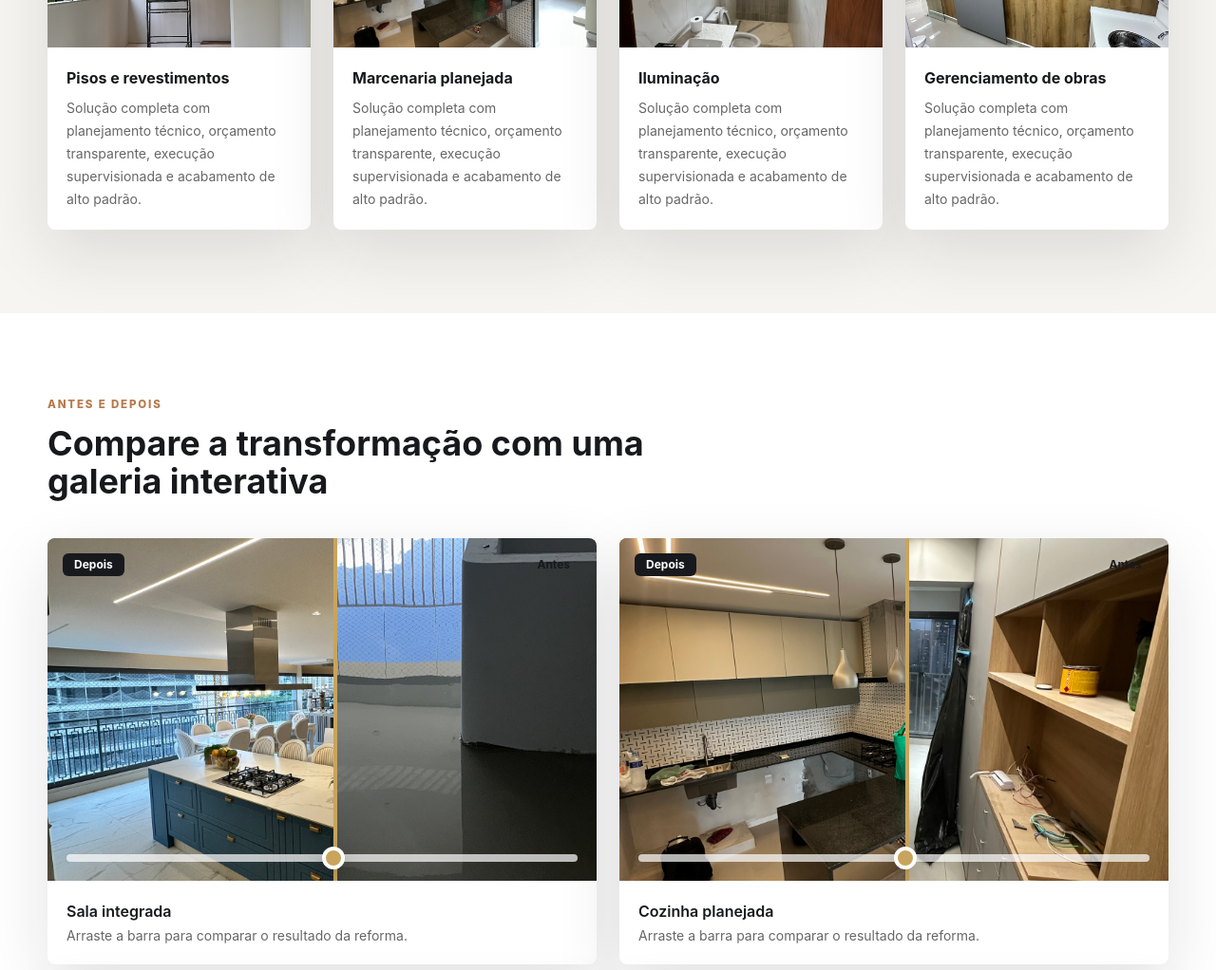
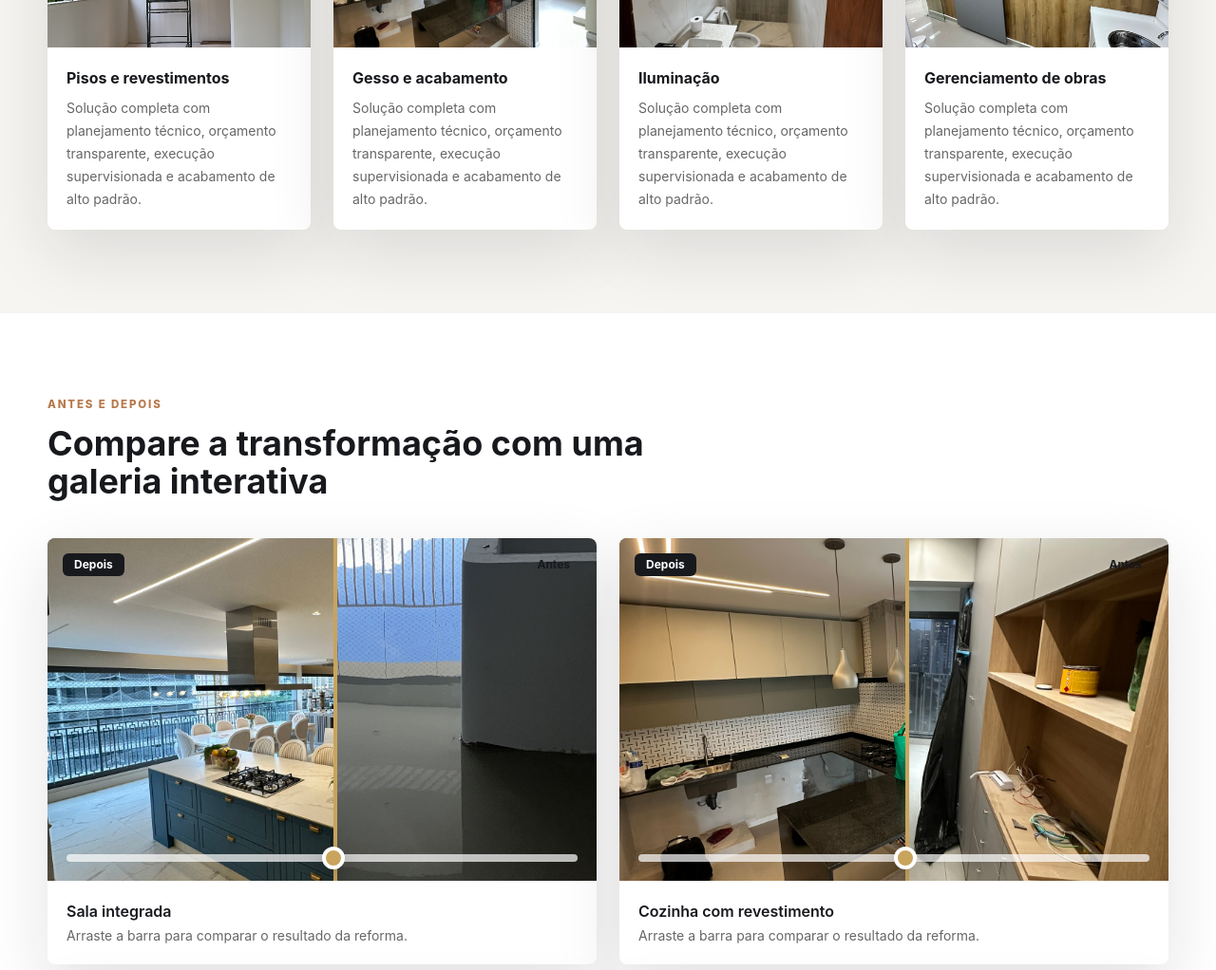
Before and after one commit to vanilsonsoares/grupo-cbs, a Next.js app: page / in a window 1280 px wide. Shown: the part 3328-4350 px from the top of the page at 95% size. Built offline with nearby package versions, Linux system fonts and the light colour scheme.

Commit message:
Remover marcenaria dos servicos

```diff
--- a/app/page.tsx
+++ b/app/page.tsx
@@ -109,7 +109,7 @@ export default function HomePage() {
             <div>
               <p className="eyebrow">Obras reais</p>
               <h2 className="mt-3 max-w-2xl text-4xl font-bold text-graphite">Fotos reais de serviços executados pela nossa equipe</h2>
-              <p className="mt-4 max-w-2xl text-black/60">Registro de etapas e entregas em elétrica, automação, pintura, revestimentos, drywall, iluminação, hidráulica, marcenaria e construção civil.</p>
+              <p className="mt-4 max-w-2xl text-black/60">Registro de etapas e entregas em elétrica, automação, pintura, revestimentos, drywall, iluminação, hidráulica e construção civil.</p>
             </div>
             <Link href="/orcamento" className="rounded-md bg-gold px-5 py-3 font-bold text-graphite">Quero um orçamento</Link>
           </div>
--- a/lib/data.ts
+++ b/lib/data.ts
@@ -15,7 +15,7 @@ export const heroImage = "/obras/apartamento-integrado-01.jpeg";
 
 export const serviceImages = [
   "/obras/apartamento-integrado-01.jpeg",
-  "/obras/sala-led-marcenaria-01.jpeg",
+  "/obras/sala-led-acabamento-01.jpeg",
   "/obras/clinica-consultorio-01.jpeg",
   "/obras/concretagem-acesso-01.jpeg",
   "/obras/forro-iluminacao-01.jpeg",
@@ -38,7 +38,7 @@ export const services = [
   "Drywall e forros",
   "Pintura residencial e comercial",
   "Pisos e revestimentos",
-  "Marcenaria planejada",
+  "Gesso e acabamento",
   "Iluminação",
   "Gerenciamento de obras"
 ].map((title, index) => ({
@@ -72,9 +72,9 @@ export const projects = [
     area: "92 m²",
     deadline: "78 dias",
     image: "/obras/apartamento-integrado-02.jpeg",
-    services: ["Arquitetura", "Pisos", "Iluminação", "Marcenaria"],
+    services: ["Arquitetura", "Pisos", "Iluminação", "Automação"],
     challenge: "Integrar sala, cozinha e varanda sem perder conforto acústico.",
-    solution: "Projeto de layout aberto, iluminação por cenas e marcenaria funcional.",
+    solution: "Projeto de layout aberto, iluminação por cenas e acabamentos funcionais.",
     testimonial: "A obra foi organizada, limpa e entregue com acabamento impecável."
   },
   {
@@ -97,10 +97,10 @@ export const projects = [
     location: "São Paulo, SP",
     area: "210 m²",
     deadline: "85 dias",
-    image: "/obras/sala-led-marcenaria-01.jpeg",
+    image: "/obras/sala-led-acabamento-01.jpeg",
     services: ["Layout corporativo", "Iluminação", "Piso vinílico", "Acústica"],
     challenge: "Criar áreas colaborativas e salas privativas no mesmo pavimento.",
-    solution: "Divisórias técnicas, mobiliário sob medida e iluminação segmentada.",
+    solution: "Divisórias técnicas, acabamento premium e iluminação segmentada.",
     testimonial: "A equipe entendeu nossa operação e entregou um ambiente premium."
   },
   {
@@ -124,9 +124,9 @@ export const projects = [
     area: "75 m²",
     deadline: "42 dias",
     image: "/obras/forro-iluminacao-01.jpeg",
-    services: ["Fachada", "Iluminação", "Marcenaria", "Pintura"],
+    services: ["Fachada", "Iluminação", "Automação", "Pintura"],
     challenge: "Valorizar produtos em área compacta.",
-    solution: "Expositores planejados, luz focal e circulação fluida.",
+    solution: "Luz focal, acabamento bem executado e circulação fluida.",
     testimonial: "A reforma elevou o posicionamento da loja."
   },
   {
@@ -137,9 +137,9 @@ export const projects = [
     area: "28 m²",
     deadline: "36 dias",
     image: "/obras/cozinha-planejada-obra-01.jpeg",
-    services: ["Hidráulica", "Revestimentos", "Bancadas", "Marcenaria"],
+    services: ["Hidráulica", "Revestimentos", "Bancadas", "Elétrica"],
     challenge: "Ganhar armazenamento e melhorar iluminação.",
-    solution: "Armários até o teto, bancada em pedra e luz técnica.",
+    solution: "Bancada em pedra, revestimentos bem alinhados e luz técnica.",
     testimonial: "Ficou bonita, prática e muito fácil de manter."
   }
 ];
@@ -151,7 +151,7 @@ export const comparisons = [
     after: "/obras/apartamento-integrado-01.jpeg"
   },
   {
-    title: "Cozinha planejada",
+    title: "Cozinha com revestimento",
     before: "/obras/cozinha-planejada-obra-02.jpeg",
     after: "/obras/cozinha-revestimento-iluminacao-01.jpeg"
   },
@@ -170,9 +170,9 @@ export const comparisons = [
 
 export const realWorkMedia = [
   { title: "Apartamento integrado finalizado", category: "Revestimentos e iluminação", image: "/obras/apartamento-integrado-01.jpeg" },
-  { title: "Sala e cozinha com ilha", category: "Marcenaria, elétrica e acabamento", image: "/obras/apartamento-integrado-02.jpeg" },
-  { title: "Sala com painel e LED", category: "Iluminação e pintura", image: "/obras/sala-led-marcenaria-01.jpeg" },
-  { title: "Cozinha planejada em obra", category: "Bancadas e marcenaria", image: "/obras/cozinha-planejada-obra-01.jpeg" },
+  { title: "Sala e cozinha com ilha", category: "Elétrica, iluminação e acabamento", image: "/obras/apartamento-integrado-02.jpeg" },
+  { title: "Sala com painel e LED", category: "Iluminação e pintura", image: "/obras/sala-led-acabamento-01.jpeg" },
+  { title: "Cozinha com bancada em obra", category: "Bancadas e revestimentos", image: "/obras/cozinha-planejada-obra-01.jpeg" },
   { title: "Cozinha com revestimento", category: "Revestimentos e elétrica", image: "/obras/cozinha-revestimento-iluminacao-01.jpeg" },
   { title: "Banheiro com porcelanato", category: "Revestimentos e hidráulica", image: "/obras/banheiro-revestimento-led-01.jpeg" },
   { title: "Forro com iluminação indireta", category: "Drywall e automação", image: "/obras/forro-iluminacao-01.jpeg" },
```
Also changed, not shown: public/obras/sala-led-acabamento-01.jpeg (renamed from public/obras/sala-led-marcenaria-01.jpeg).
